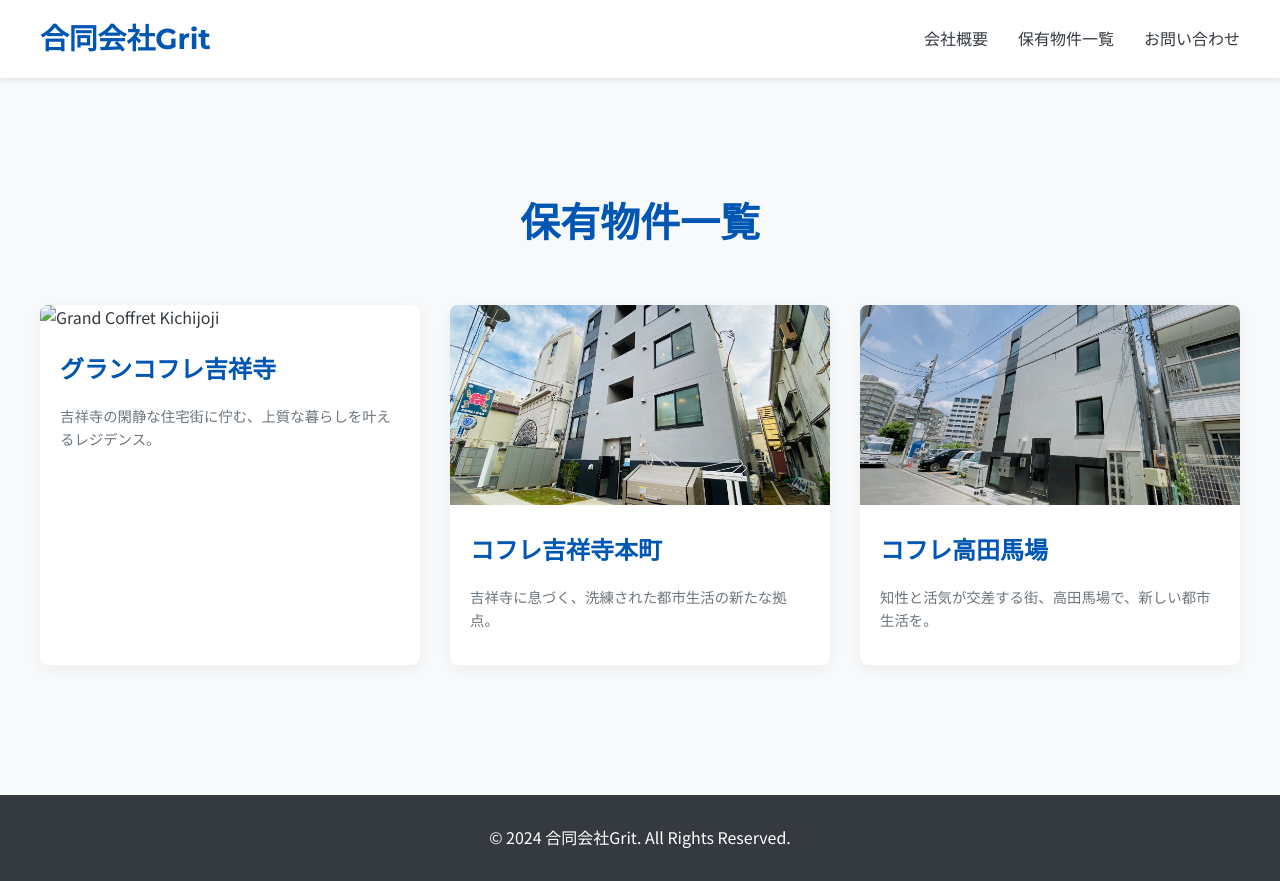
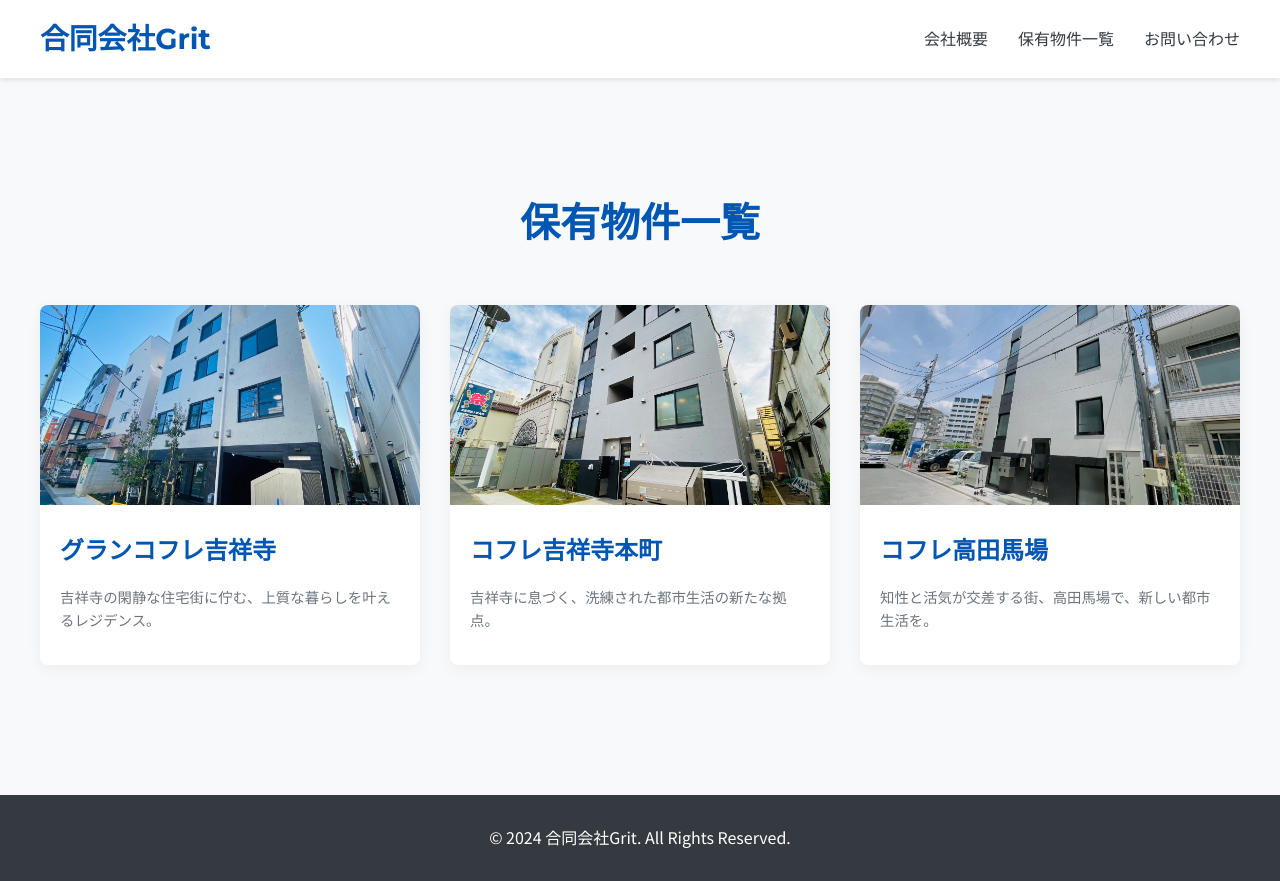
Before and after one commit to GritGK/Official, a plain HTML site: page properties.html in a window 1280 px wide. Drawn offline with Linux system fonts and the light colour scheme.

Commit message:
"Update"

```diff
--- a/properties.html
+++ b/properties.html
@@ -162,7 +162,7 @@
             <h2 class="section-title">保有物件一覧</h2>
             <div class="property-grid">
                 <a href="https://gritgk.github.io/GrandCoffret-Kichijoji/" target="_blank" class="property-card">
-                    <img src="../../0_保有物件/グランコフレ吉祥寺本町/入居写真/共用部/LINE_ALBUM_グランコフレ吉祥寺本町　共用_241227_15.jpg" alt="Grand Coffret Kichijoji">
+                    <img src="images/grand_coffret_kichijoji.jpg" alt="Grand Coffret Kichijoji">
                     <div class="property-card-content">
                         <h3>グランコフレ吉祥寺</h3>
                         <p>吉祥寺の閑静な住宅街に佇む、上質な暮らしを叶えるレジデンス。</p>
```
